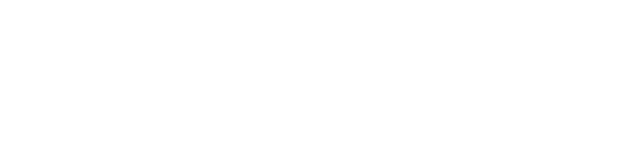
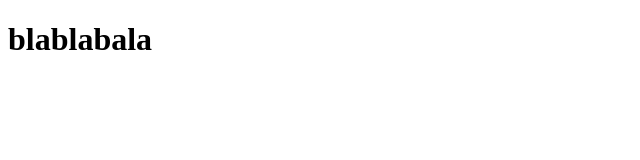
Before and after one commit to RaddNavarro/test-game, a plain HTML site: page index.html in a window 1280 px wide. Shown: the whole page, without its empty margins (0-640 px from the left). Drawn offline with Linux system fonts and the light colour scheme.

Commit message:
added h1

```diff
--- a/index.html
+++ b/index.html
@@ -6,6 +6,6 @@
     <title>Document</title>
 </head>
 <body>
-
+    <h1> blablabala</h1>
 </body>
 </html>
```
